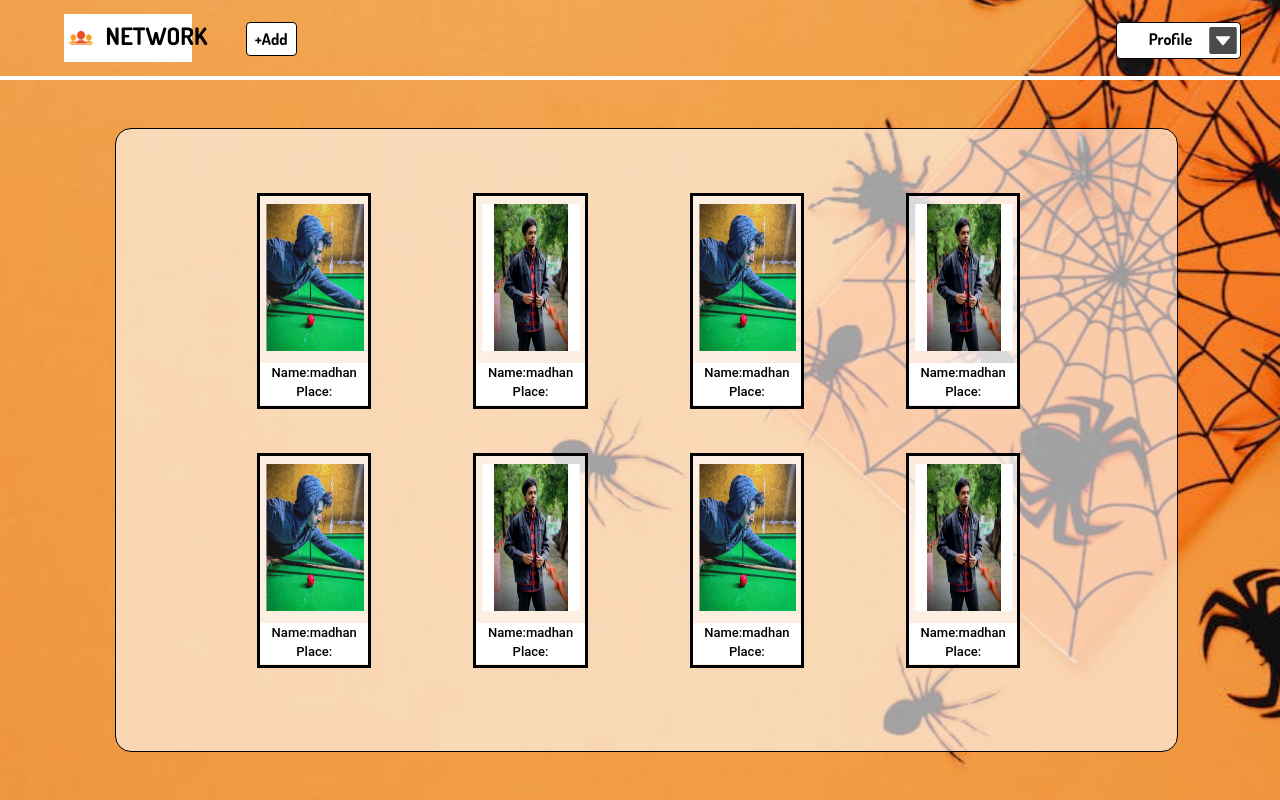
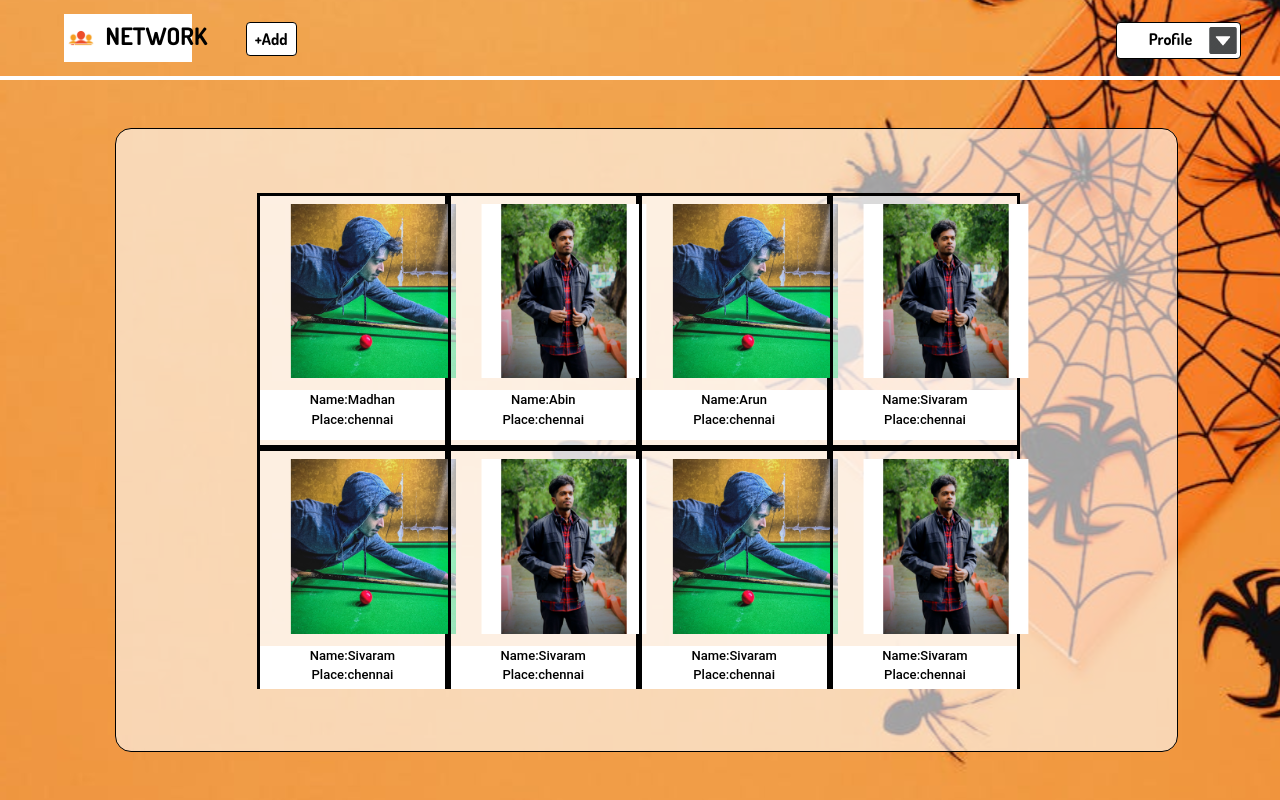
Before and after one commit to madhan5944/Networkpage, an Angular app: page /profilepage in a window 1280 px wide. Built offline with nearby package versions, Linux system fonts and the light colour scheme.

Commit message:
command matcard

```diff
--- a/src/app/person-details/person-details.component.ts
+++ b/src/app/person-details/person-details.component.ts
@@ -7,6 +7,18 @@ import { Component, OnInit } from '@angular/core';
 })
 export class PersonDetailsComponent implements OnInit {
 
+  users:any =[
+    {
+      id:1,
+      fullName:'Madhan',
+
+
+    },
+
+
+
+
+  ];
   constructor() { }
 
   ngOnInit(): void {
--- a/src/app/profilepage/profilepage.component.css
+++ b/src/app/profilepage/profilepage.component.css
@@ -26,3 +26,12 @@ h5 {
     font-size: small;
     text-align: center;
 }
+.scrollbox{
+    overflow: hidden;
+                overflow-y: auto;
+
+}
+.scrollbox::-webkit-scrollbar {
+    display: none;
+    scroll-behavior: smooth;
+}
--- a/src/app/profilepage/profilepage.component.html
+++ b/src/app/profilepage/profilepage.component.html
@@ -42,17 +42,20 @@
                 </mat-card> -->
             </div>
 
-            <div class="w-[90%] h-[90%] ml-[2vw]">
-                <div class="w-[80%] h-[35%]  flex ml-[9vw] mt-[8vh] justify-between">
-                    <mat-card-title class="w-[15%] h-[110%] bg-white/60 border-[3px] border-black">
+            <div class="w-[90%] h-[90%] ml-[2vw] scrollbox">
+                <div class=" w-[80%] h-[38%]  flex ml-[9vw] mt-[8vh] justify-between  flex-wrap ">
+                    <mat-card-title *ngFor="let user of users "
+                        class="w-[25%] h-[120%] bg-white/60 border-[3px] border-black ">
                         <div class="w-[90%] h-[70%]  ml-1.5 mt-2">
-                            <img class="h-[100%]" src="/assets/images/arun 1.png">
+                            <img class="h-[100%] ml-6" src="{{user.image}}">
                         </div>
                         <div class="w-[100%] h-[20%] bg-white mt-3 ">
-                            <h5>Name:madhan <br> Place:</h5>
+                            <h5>Name:{{user.name}}<br>Place:{{user.place}}</h5>
+
                         </div>
                     </mat-card-title>
-                    <mat-card-title routerLink="/persondetails-view"
+
+                    <!-- <mat-card-title routerLink="/persondetails-view"
                         class="w-[15%] h-[110%] bg-white/60 border-[3px] border-black">
                         <div class="w-[90%] h-[70%]  ml-1.5 mt-2">
                             <img class="h-[100%]" src="/assets/images/arun 2.png">
@@ -76,18 +79,19 @@
                         <div class="w-[100%] h-[20%] bg-white mt-3 ">
                             <h5>Name:madhan <br> Place:</h5>
                         </div>
-                    </mat-card-title>
+                    </mat-card-title> -->
                 </div>
-                <div class="w-[80%] h-[35%] flex ml-[9vw] mt-[8vh] justify-between">
-                    <mat-card-title class="w-[15%] h-[110%] bg-white/60 border-[3px] border-black">
+                <!-- <div class="w-[80%] h-[35%] flex ml-[9vw] mt-[8vh] justify-between">
+                    <mat-card-title *ngFor="let user of users"
+                        class="w-[15%] h-[110%] bg-white/60 border-[3px] border-black">
                         <div class="w-[90%] h-[70%]  ml-1.5 mt-2">
-                            <img class="h-[100%]" src="/assets/images/arun 1.png">
+                            <img class="h-[100%]" src="{{user.image}}">
                         </div>
                         <div class="w-[100%] h-[20%] bg-white mt-3 ">
-                            <h5>Name:madhan <br> Place:</h5>
+                            <h5>Name:{{user.name}}<br>Place:{{user.place}}</h5>
                         </div>
-                    </mat-card-title>
-                    <mat-card-title class="w-[15%] h-[110%] bg-white/60 border-[3px] border-black">
+                    </mat-card-title> -->
+                <!-- <mat-card-title class="w-[15%] h-[110%] bg-white/60 border-[3px] border-black">
                         <div class="w-[90%] h-[70%]  ml-1.5 mt-2">
                             <img class="h-[100%]" src="/assets/images/arun 2.png">
                         </div>
@@ -110,14 +114,29 @@
                         <div class="w-[100%] h-[20%] bg-white mt-3 ">
                             <h5>Name:madhan <br> Place:</h5>
                         </div>
-                    </mat-card-title>
+                    </mat-card-title> -->
 
-                </div>
             </div>
         </div>
     </div>
+    <!-- </div> -->
 
 
+
+    <!-- <script>
+        const person = {
+            firstName: "madhan",
+            place: "guduvanchery",
+            images:"url: "
+
+            display: function () {
+                let card = document.getElementById("demo");
+                card.innerHTML = this.firstName + "<br> " + this.place;
+            }
+        }
+
+        person.display();
+    </script> -->
 
 </body>
 
--- a/src/app/profilepage/profilepage.component.ts
+++ b/src/app/profilepage/profilepage.component.ts
@@ -1,16 +1,167 @@
 import { Component, OnInit } from '@angular/core';
+import { UrlHandlingStrategy } from '@angular/router';
 
 @Component({
   selector: 'app-profilepage',
   templateUrl: './profilepage.component.html',
   styleUrls: ['./profilepage.component.css']
+
 })
 export class ProfilepageComponent implements OnInit {
 
+ public users =[
+  {
+    image:"/assets/images/arun 1.png",
+    name:'Madhan',
+    place:'chennai',
+
+  },
+  {
+    image:"/assets/images/arun 2.png",
+    name:'Abin',
+    place:'chennai',
+
+  },
+  {
+    image:"/assets/images/arun 1.png",
+    name:'Arun',
+    place:'chennai',
+
+  },
+  {
+    image:"/assets/images/arun 2.png",
+    name:'Sivaram',
+    place:'chennai',
+
+  },
+  {
+    image:"/assets/images/arun 1.png",
+    name:'Sivaram',
+    place:'chennai',
+
+  },
+  {
+    image:"/assets/images/arun 2.png",
+    name:'Sivaram',
+    place:'chennai',
+
+  },
+  {
+    image:"/assets/images/arun 1.png",
+    name:'Sivaram',
+    place:'chennai',
+
+  },
+  {
+    image:"/assets/images/arun 2.png",
+    name:'Sivaram',
+    place:'chennai',
+
+  },
+  {
+    image:"/assets/images/arun 1.png",
+    name:'Sivaram',
+    place:'chennai',
+
+  },
+  {
+    image:"/assets/images/arun 2.png",
+    name:'Sivaram',
+    place:'chennai',
+
+  },
+  {
+    image:"/assets/images/arun 1.png",
+    name:'Sivaram',
+    place:'chennai',
+
+  },
+  {
+    image:"/assets/images/arun 2.png",
+    name:'Sivaram',
+    place:'chennai',
+
+  },
+  {
+    image:"/assets/images/arun 1.png",
+    name:'Sivaram',
+    place:'chennai',
+
+  },
+  {
+    image:"/assets/images/arun 2.png",
+    name:'Sivaram',
+    place:'chennai',
+
+  },
+  {
+    image:"/assets/images/arun 1.png",
+    name:'Sivaram',
+    place:'chennai',
+
+  },
+  {
+    image:"/assets/images/arun 2.png",
+    name:'Sivaram',
+    place:'chennai',
+
+  },
+  {
+    image:"/assets/images/arun 1.png",
+    name:'Sivaram',
+    place:'chennai',
+
+  },
+  {
+    image:"/assets/images/arun 2.png",
+    name:'Sivaram',
+    place:'chennai',
+
+  },
+  {
+    image:"/assets/images/arun 1.png",
+    name:'Sivaram',
+    place:'chennai',
+
+  },
+  {
+    image:"/assets/images/arun 2.png",
+    name:'Sivaram',
+    place:'chennai',
+
+  },
+  {
+    image:"/assets/images/arun 1.png",
+    name:'Sivaram',
+    place:'chennai',
+
+  },
+  {
+    image:"/assets/images/arun 2.png",
+    name:'Sivaram',
+    place:'chennai',
+
+  },
+  {
+    image:"/assets/images/arun 1.png",
+    name:'Sivaram',
+    place:'chennai',
+
+  },
+  {
+    image:"/assets/images/arun 2.png",
+    name:'Sivaram',
+    place:'chennai',
+
+  },
+
+
+];
   constructor() { }
 
   ngOnInit(): void {
   }
   showElements: boolean = false;
   showListElements: boolean=false;
+
 }
--- a/src/app/welcome/welcome.component.html
+++ b/src/app/welcome/welcome.component.html
@@ -4,8 +4,6 @@
     <link href="https://fonts.googleapis.com/css2?family=Dosis:wght@400;700&display=swap" rel="stylesheet">
     <meta name="viewport" content="width=device-width, initial-scale=1.0">
 </head>
-
-
 <body>
     <div class="container absolute block">
         <div class="border-b-4 border-white max-w-[100%] min-h-[10%]"><span
```
